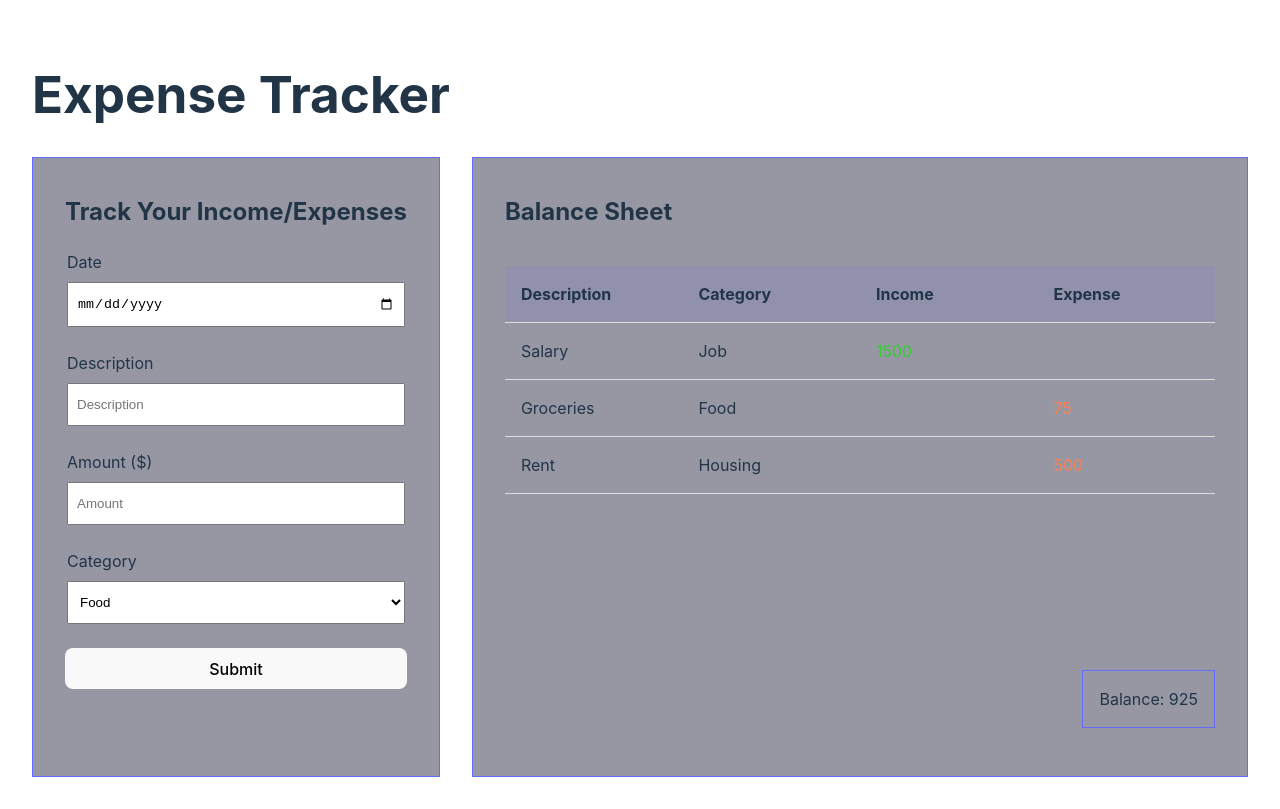
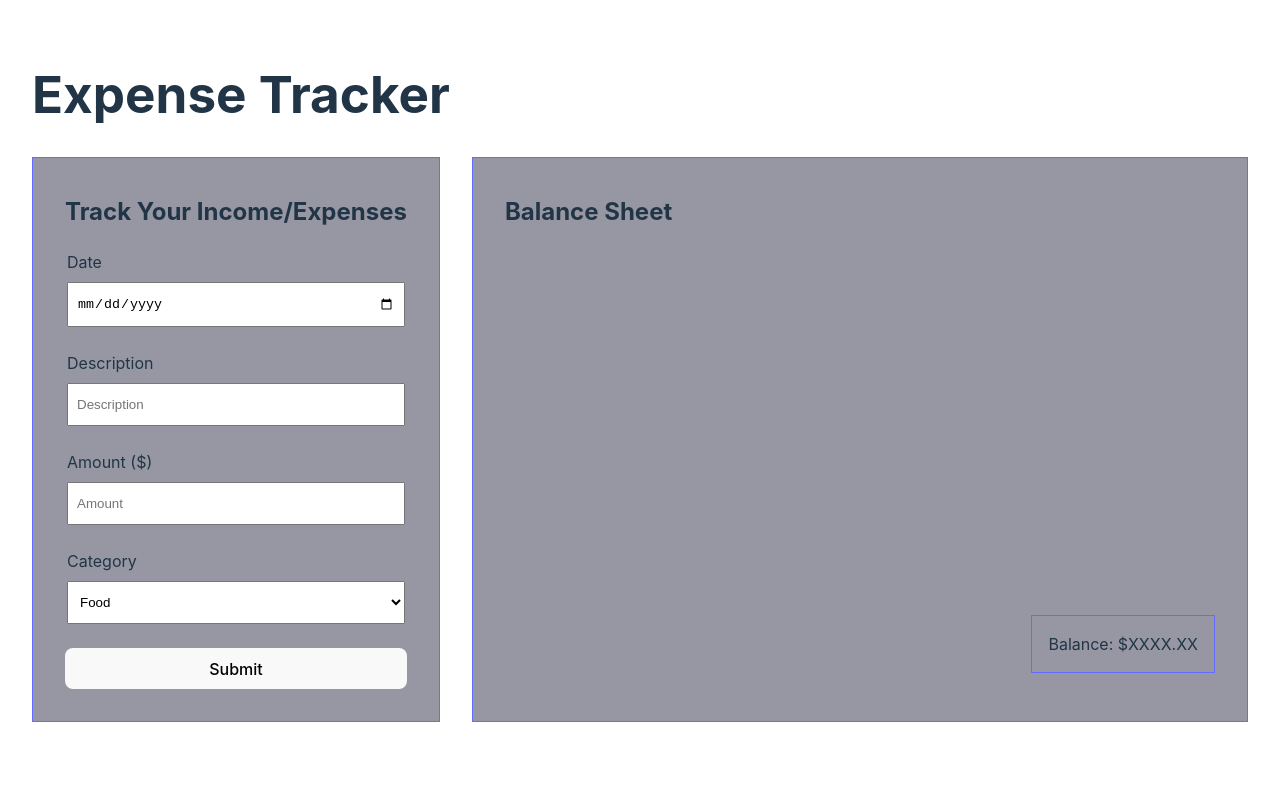
Before and after one commit to vincentpchevalier/balance-sheet-app, a React (Vite) app: page / in a window 1280 px wide. Built offline with nearby package versions, Linux system fonts and the light colour scheme.

Commit message:
reset everything to baseline for demo

```diff
--- a/src/App.jsx
+++ b/src/App.jsx
@@ -1,4 +1,3 @@
-import { useState } from 'react';
 import './App.css';
 import BalanceSheet from './BalanceSheet';
 import TrackingForm from './TrackingForm';
@@ -28,20 +27,12 @@ const initialEntries = [
 ];
 
 function App() {
-	const [entries, setEntries] = useState(initialEntries);
-
-	const totalBalance = entries.reduce((acc, entry) => acc + entry.balance, 0);
-
-	function handleAddEntry(entry) {
-		console.log('new entry: ', entry);
-		setEntries((entries) => [...entries, entry]);
-	}
-
 	return (
 		<div className="App">
 			<h1>Expense Tracker</h1>
-			<TrackingForm onAddEntry={handleAddEntry} />
-			<BalanceSheet entries={entries} totalBalance={totalBalance} />
+			<TrackingForm />
+
+			<BalanceSheet />
 		</div>
 	);
 }
--- a/src/BalanceCell.jsx
+++ /dev/null
@@ -1,6 +0,0 @@
-/* eslint-disable react/prop-types */
-function Cell({ children, classModifier }) {
-	return <span className={`cell ${classModifier}`}>{children}</span>;
-}
-
-export default Cell;
--- a/src/BalanceRow.jsx
+++ b/src/BalanceRow.jsx
@@ -1,6 +1,6 @@
 /* eslint-disable react/prop-types */
-function BalanceRow({ children }) {
-	return <li className="balanceRow">{children}</li>;
+function BalanceRow() {
+	return <li className="balanceRow">{/* cells */}</li>;
 }
 
 export default BalanceRow;
--- a/src/BalanceSheet.jsx
+++ b/src/BalanceSheet.jsx
@@ -1,34 +1,11 @@
 /* eslint-disable react/prop-types */
-import BalanceRow from './BalanceRow';
-import BalanceCell from './BalanceCell';
 
-function BalanceSheet({ entries, totalBalance }) {
+function BalanceSheet() {
 	return (
 		<div className="balanceSheetContainer">
 			<h2>Balance Sheet</h2>
-			<ul id="balanceSheet">
-				<BalanceRow>
-					<BalanceCell classModifier={'header'}>Description</BalanceCell>
-					<BalanceCell classModifier={'header'}>Category</BalanceCell>
-					<BalanceCell classModifier={'header'}>Income</BalanceCell>
-					<BalanceCell classModifier={'header'}>Expense</BalanceCell>
-				</BalanceRow>
-				{entries
-					.sort((a, b) => a.date - b.date)
-					.map((entry) => (
-						<BalanceRow key={entry.id} entry={entry}>
-							<BalanceCell classModifier={''}>{entry.description}</BalanceCell>
-							<BalanceCell classModifier={''}>{entry.category}</BalanceCell>
-							<BalanceCell classModifier={'income'}>
-								{entry.balance > 0 ? entry.balance : ''}
-							</BalanceCell>
-							<BalanceCell classModifier={'expense'}>
-								{entry.balance < 0 ? Math.abs(entry.balance) : ''}
-							</BalanceCell>
-						</BalanceRow>
-					))}
-			</ul>
-			<p className="balance">Balance: {totalBalance}</p>
+			<ul id="balanceSheet">{/* BalanceRows */}</ul>
+			<p className="balance">Balance: $XXXX.XX</p>
 		</div>
 	);
 }
--- a/src/TrackingForm.jsx
+++ b/src/TrackingForm.jsx
@@ -1,45 +1,13 @@
 /* eslint-disable react/prop-types */
-import { useState } from 'react';
 
-function TrackingForm({ onAddEntry }) {
-	const [date, setDate] = useState('');
-	const [description, setDescription] = useState('');
-	const [amount, setAmount] = useState('');
-	const [category, setCategory] = useState('Food');
-
-	function handleSubmit(ev) {
-		ev.preventDefault();
-		console.log(description, amount, category);
-
-		if (!date || !description || !amount) return;
-
-		const newEntry = {
-			id: Date.now(),
-			date,
-			description,
-			category,
-			balance: amount,
-		};
-
-		onAddEntry(newEntry);
-
-		setDescription('');
-		setAmount('');
-		setCategory('Food');
-	}
-
+function TrackingForm() {
 	return (
 		<div>
 			<h2>Track Your Income/Expenses</h2>
-			<form id="trackingForm" onSubmit={handleSubmit}>
+			<form id="trackingForm">
 				<fieldset>
 					<label htmlFor="date">Date</label>
-					<input
-						type="date"
-						name="date"
-						id="date"
-						onChange={(ev) => setDate(ev.target.value)}
-					/>
+					<input type="date" name="date" id="date" />
 				</fieldset>
 				<fieldset>
 					<label htmlFor="description">Description</label>
@@ -47,25 +15,19 @@ function TrackingForm({ onAddEntry }) {
 						type="text"
 						name="description"
 						placeholder="Description"
-						onChange={(ev) => setDescription(ev.target.value)}
+						id="description"
 					/>
 				</fieldset>
 				<fieldset>
 					<label htmlFor="amount">Amount ($)</label>
-					<input
-						type="text"
-						name="amount"
-						placeholder="Amount"
-						onChange={(ev) => setAmount(+ev.target.value)}
-					/>
+					<input type="text" name="amount" placeholder="Amount" id="amount" />
 				</fieldset>
 				<fieldset>
-					<label htmlFor="category">Category</label>
+					<label htmlFor="category-select">Category</label>
 					<select
-						name="category"
+						name="category-select"
 						id="category-select"
-						value={category}
-						onChange={(ev) => setCategory(ev.target.value)}
+						defaultValue="Food"
 					>
 						<option value="Food">Food</option>
 						<option value="Housing">Housing</option>
```
